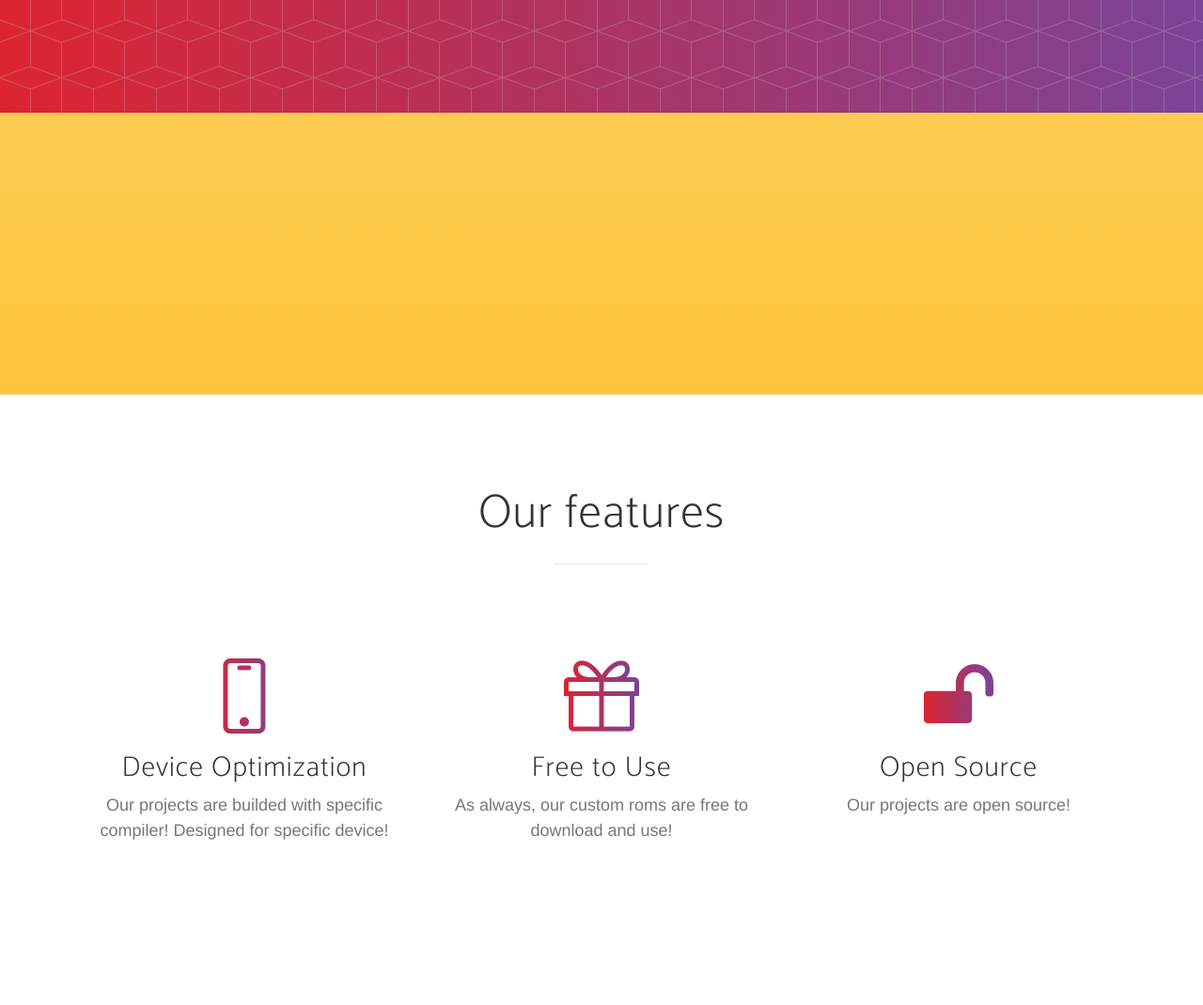
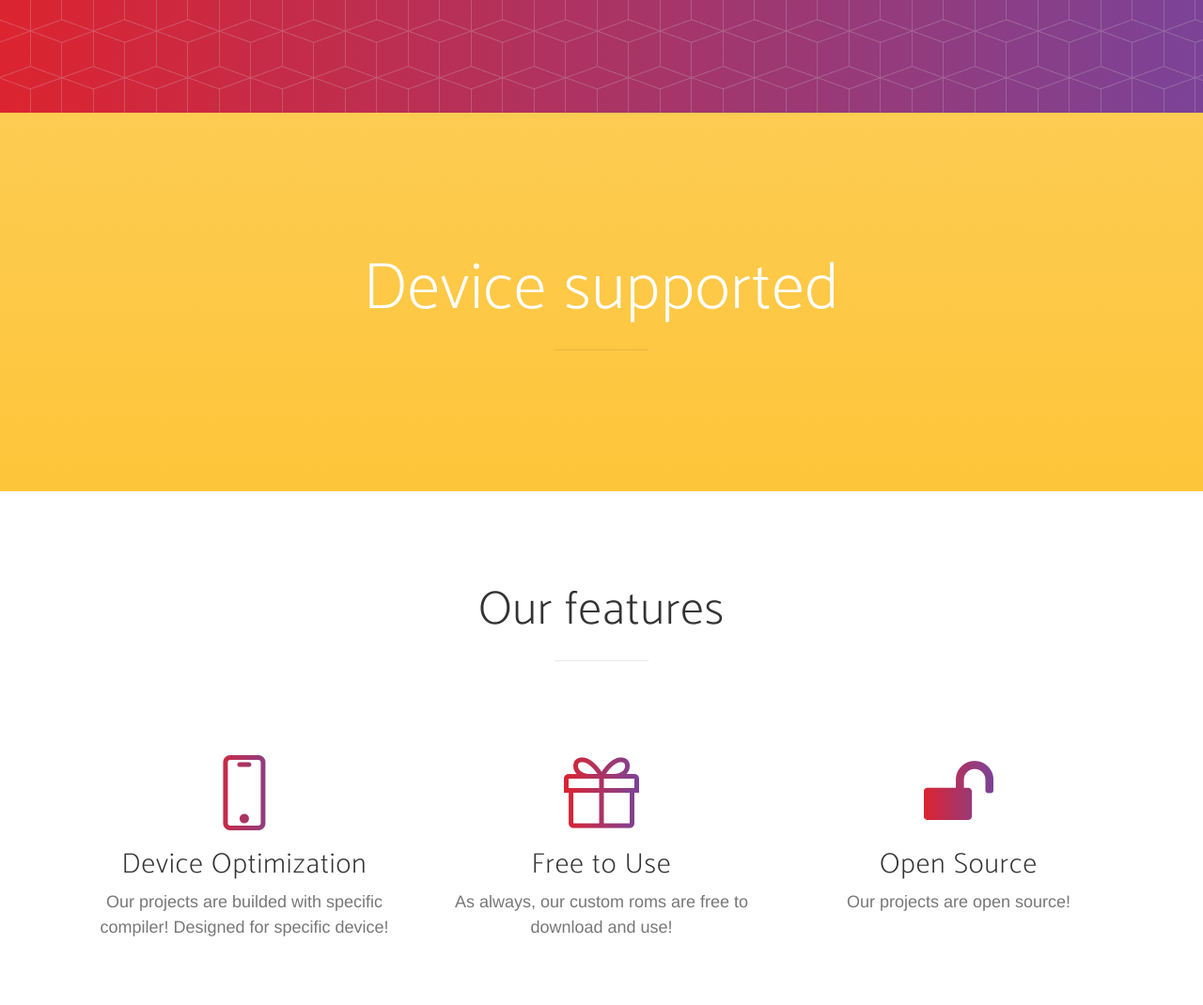
Before and after one commit to Wpa87/dirtydev.github.io, a website: page index.html in a window 1280 px wide. Shown: the part 680-1750 px from the top of the page at 94% size. Drawn offline with nearby package versions, Linux system fonts and the light colour scheme; a web font is replaced by a local one.

Commit message:
Added section about device supported

```diff
--- a/index.html
+++ b/index.html
@@ -84,12 +84,17 @@
         </div>
     </header>
 
-    <section id="download" class="download bg-primary text-center">
-        <div class="container">
-            <div class="row">
+<section id="download" class="download bg-primary text-center">
+    <div class="container">
+        <div class="row">
+            <div class="col-lg-12 text-center">
+                <div class="section-heading">
+                    <h2>Device supported</h2>
+                    <hr>
+                </div>
             </div>
         </div>
-    </section>
+</section>
 
  <section id="features" class="features">
         <div class="container">
```
